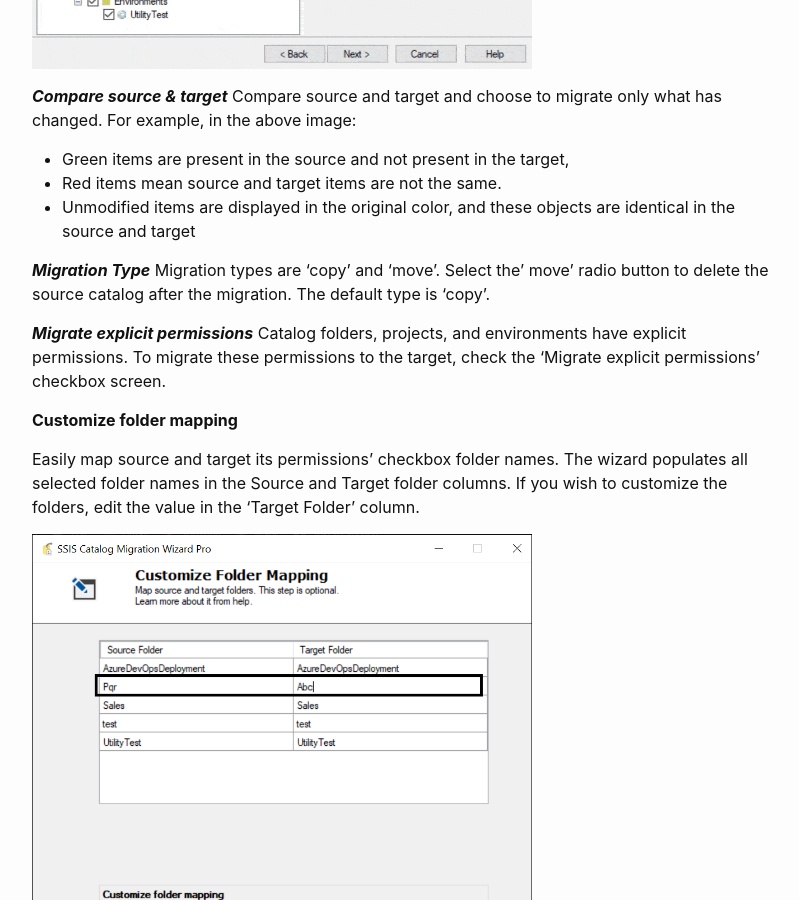
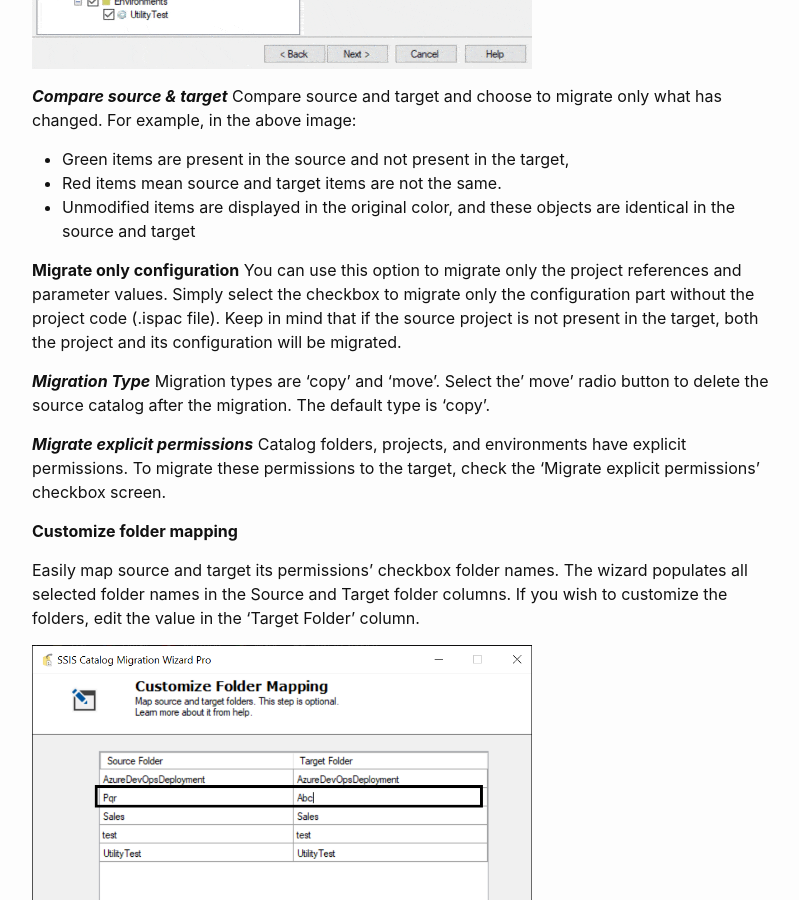
Before and after one commit to kr55/ssiscataloger, a Jekyll site: the page built from index.md, in a window 1280 px wide and 900 px high, scrolled down 3887 px. Shown: the whole window, without its empty margins (238-1037 px from the left). Built offline with Jekyll 4.4.1, drawn with Linux system fonts in a browser that asks for light colours; our own code applies the rules of GitHub Pages for plain Markdown files.

Commit message:
Update index.md

```diff
--- a/index.md
+++ b/index.md
@@ -72,6 +72,9 @@ For example, in the above image:
 * Red items mean source and target items are not the same.
 * Unmodified items are displayed in the original color, and these objects are identical in the source and target
 
+**Migrate only configuration**
+You can use this option to migrate only the project references and parameter values. Simply select the checkbox to migrate only the configuration part without the project code (.ispac file). Keep in mind that if the source project is not present in the target, both the project and its configuration will be migrated.
+
 ***Migration Type***
 Migration types are ‘copy’ and ‘move’. Select the’ move’ radio button to delete the source catalog after the migration. The default type is ‘copy’.
 
```
